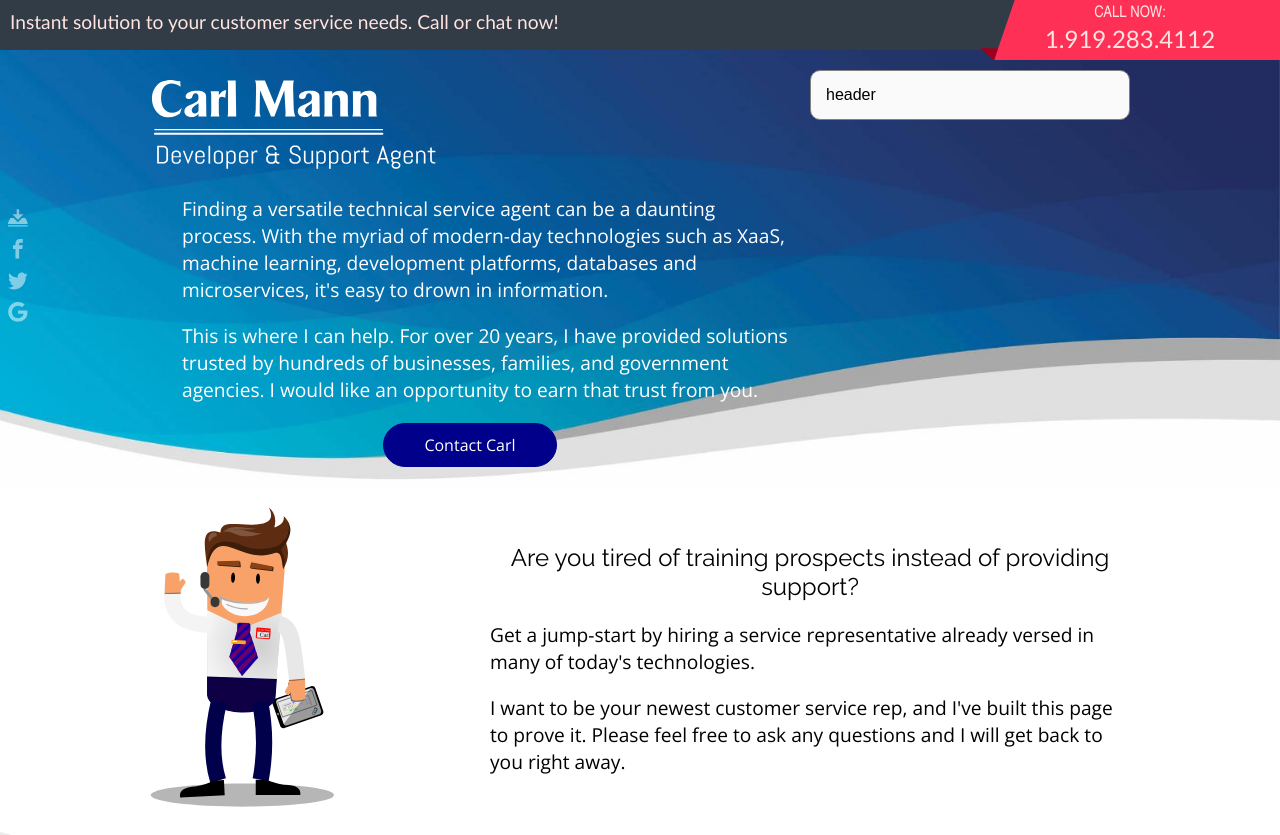
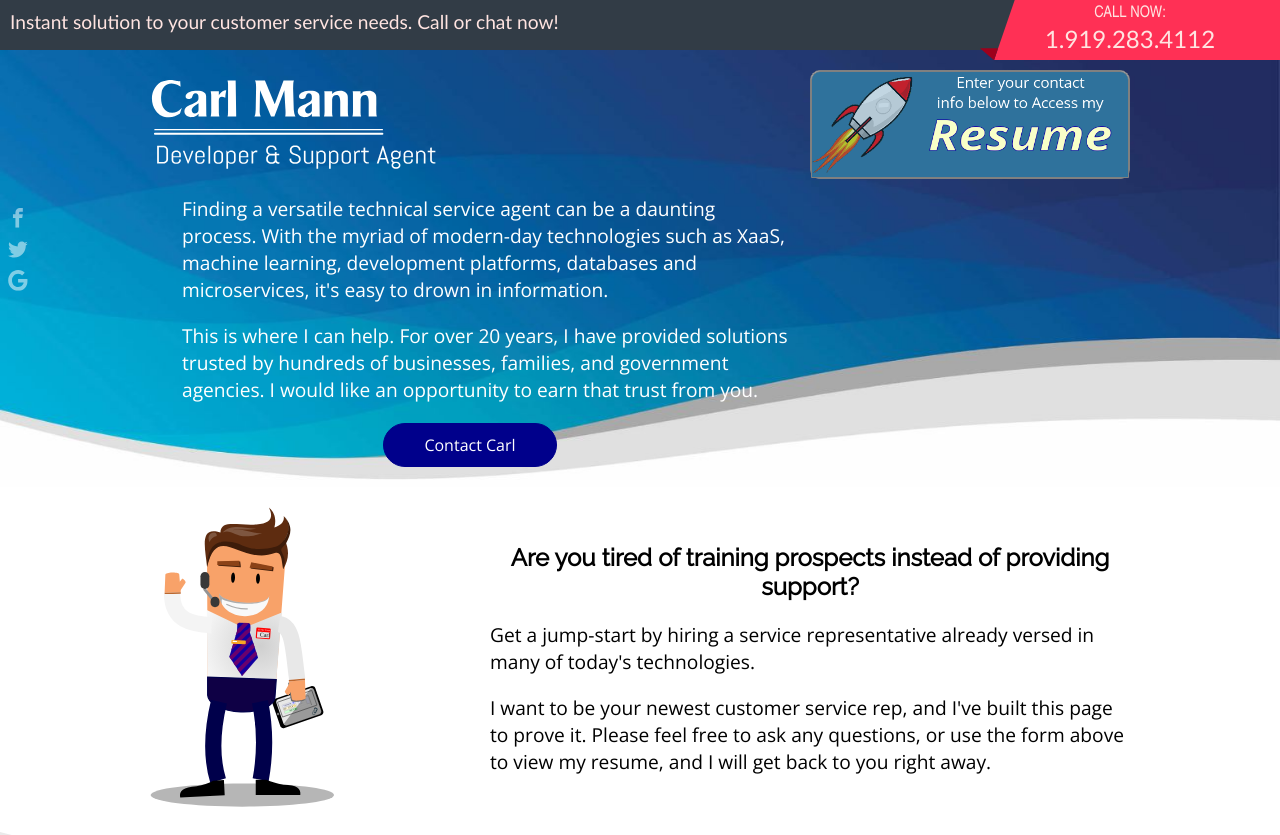
Before and after one commit to ComputerCarl/computercarl-cv, a Gatsby site: page / in a window 1280 px wide. Shown: the top 835 px of the page. Built offline with nearby package versions, Linux system fonts and the light colour scheme; Gatsby itself is replaced by a stand-in of ours.

Commit message:
working form

```diff
--- a/src/components/resume-form.jsx
+++ b/src/components/resume-form.jsx
@@ -3,46 +3,34 @@ import styled from 'styled-components';
 import loadScript from '../load-script';
 
 const FormBox = styled.div`
+  box-sizing: border-box;
     font-family: sans-serif;
-    background-color: #fafafa;
-    padding: 15px;
+    background-color: rgba(255,255,255,0.9);
     border: 1px solid grey;
     border-radius: 10px;
+
+    `
+const H1 = styled.div`
+    background-color: #2F729C;
+    border: 1px solid grey;
+    border-radius: 9px 9px 0 0;
     `
 
 const MauticForm = styled.div`
+  padding: 0 15px;
   text-align: left;
   input::placeholder {
-    color: #aa8;
+    color: #bbb;
+  }
+  .mauticform-label {
+    font-size: .8em;
   }
   .mauticform-post-success .mauticform-innerform {
     display: none;
   }
   .mauticform-message {
+    color: #557;
     text-align: center;
-    }
-
-    .mauticform-button {
-      box-shadow: 0px 0px 0px 2px #9fb4f2;
-      background-color:#7892c2;
-      border-radius:10px;
-      border:1px solid #4e6096;
-      display:inline-block;
-      cursor:pointer;
-      color:#ffffff;
-      font-family:Arial;
-      font-size:19px;
-      padding:12px 37px;
-      text-decoration:none;
-      text-shadow:0px 1px 0px #283966;
-    }
-    .mauticform-button:active {
-      position:relative;
-      top:1px;
-    }
-    .mauticform-button:hover {
-      color: white;
-      background-color: #476e9e;
   }
 `
 
@@ -56,7 +44,9 @@ export default () => {
     document.querySelector('#resume-form').append(script);
   }, []);
   return (<FormBox>
-        <div>header</div>
+    <H1>
+      <img width="300" src="/images/header-content.png" alt="Fill Form to DL Resume" />
+    </H1>
     <MauticForm id='resume-form' />
   </FormBox>)
 }
--- a/src/components/share-box.jsx
+++ b/src/components/share-box.jsx
@@ -47,7 +47,7 @@ const StyledBox = styled.div`
 
 export default () => {
   const shareItems = [
-    { icon: 'fa-download.svg', label: 'Download Resume', link: '/carl-mann-resume.pdf', newWindow: true },
+    // { icon: 'fa-download.svg', label: 'Download Resume', link: '/carl-mann-resume.pdf', newWindow: true },
     { icon: 'fa-facebook.svg', label: 'Share on Facebook', link: 'https://www.facebook.com/sharer/sharer.php?u=https://computercarl.com', newWindow: true },
     // { icon: 'fa-instagram.svg', label: 'Share on Instagram', link: '', newWindow: true },
     // { icon: 'fa-pinterest.svg', label: 'Share on Pinterest', link: 'https://pinterest.com/pin/create/button/?url=&media=https://computercarl.com&description=', newWindow: true },
--- a/src/pages/index.js
+++ b/src/pages/index.js
@@ -294,14 +294,14 @@ const SPA = (props) => {
 
             </Col>
             <Col span={16}>
-              <h1 style={{ textAlign: 'center' }}>
+              <h1 style={{ fontWeight: 'bold', textAlign: 'center' }}>
                 Are you tired of training prospects instead of providing support?
             </h1>
               <p>
                 Get a jump-start by hiring a service representative already versed in many of today's technologies.
                 </p><p>
                 I want to be your newest customer service rep, and I've built this page to prove it.
-                Please feel free to ask any questions and I will get back to you right away.
+                Please feel free to ask any questions, or use the form above to view my resume, and I will get back to you right away.
               </p>
             </Col>
           </Row>
```
Also changed, not shown: static/images/header-content.png (added). Lines whose indentation alone changed are shown as unchanged.
